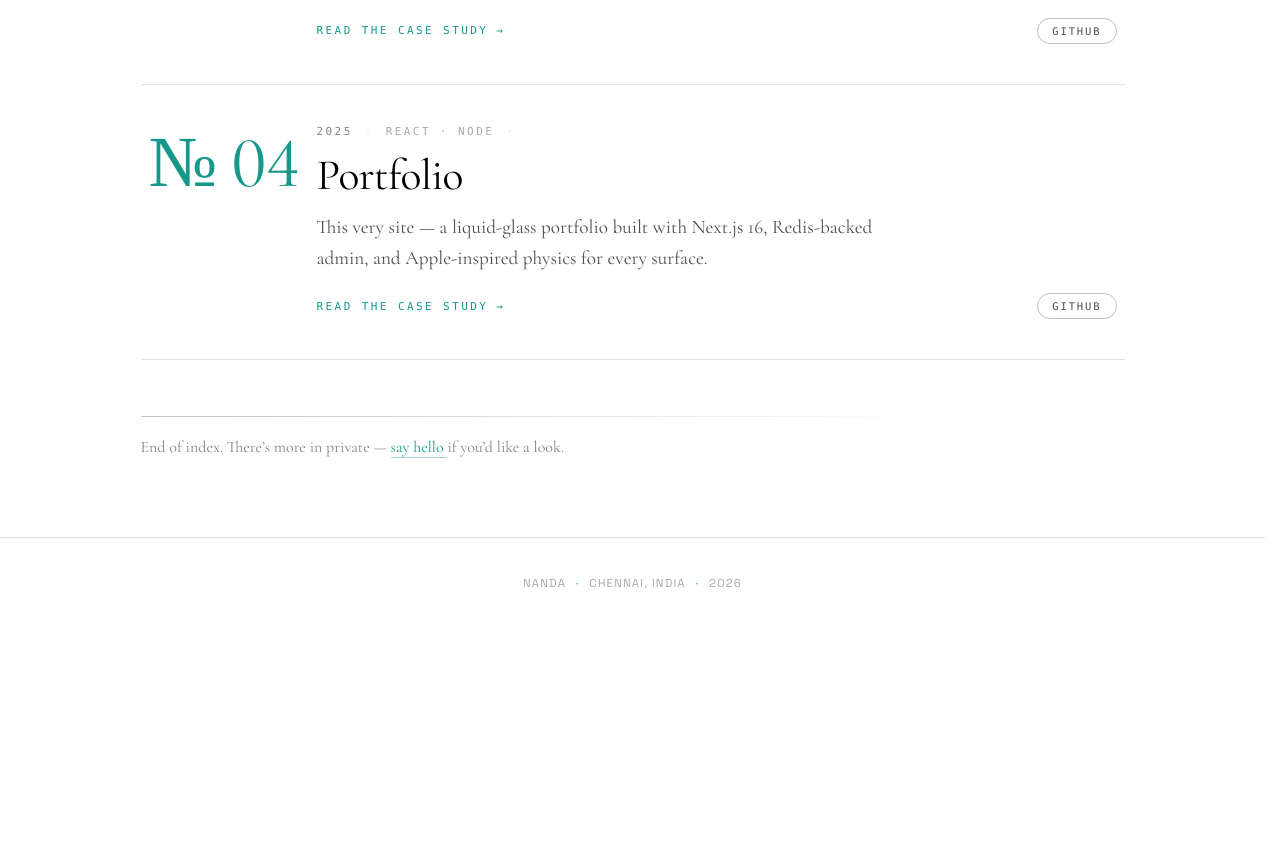
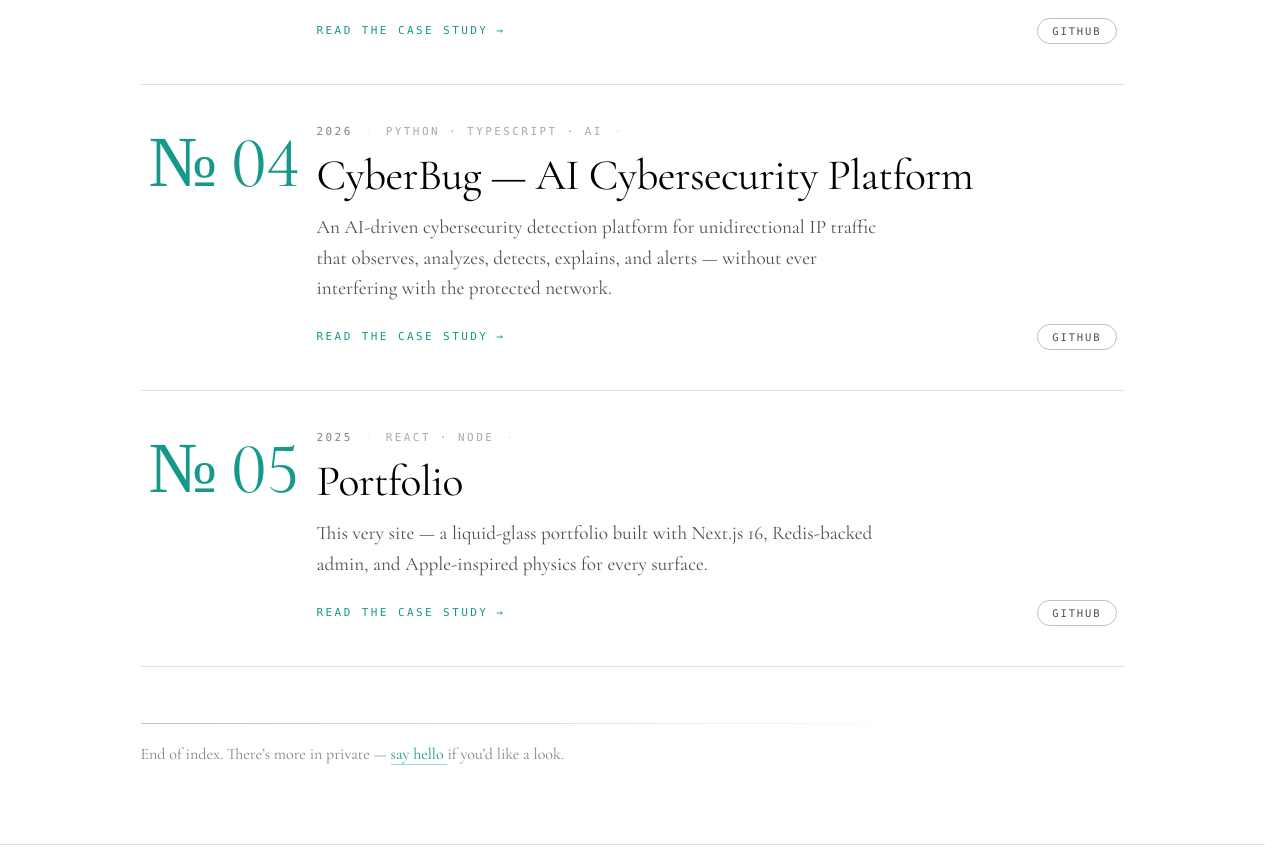
Before and after one commit to NandaKumar876/portfolio, a Next.js app: page /work in a window 1280 px wide. Shown: the part 1300-2164 px from the top of the page. Before the commit the page ends 1928 px from the top, so only its background shows below. Built offline with nearby package versions, Linux system fonts and the light colour scheme; no server answers.

Commit message:
feat: add CyberBug AI cybersecurity platform to projects

```diff
--- a/data/projects.ts
+++ b/data/projects.ts
@@ -62,9 +62,25 @@ export const PROJECTS: Project[] = [
     ],
   },
   {
+    id: 'cyberbug',
+    slug: 'cyberbug',
+    index: '04',
+    title: 'CyberBug — AI Cybersecurity Platform',
+    year: '2026',
+    description: 'An AI-driven cybersecurity detection platform for unidirectional IP traffic that observes, analyzes, detects, explains, and alerts — without ever interfering with the protected network.',
+    tags: ['Python', 'TypeScript', 'AI'],
+    repoUrl: 'https://github.com/NandaKumar876/cyberbug',
+    features: [
+      { title: 'Hybrid AI Detection', description: 'Combines rule engines, machine learning models, and anomaly detection for comprehensive threat identification.' },
+      { title: 'Threat Behaviour Fingerprint', description: 'Generates unique DNA-style fingerprints for detected threats, enabling pattern recognition across incidents.' },
+      { title: 'Explainable Evidence', description: 'Provides transparent, human-readable reasoning for every detection with risk and confidence scoring.' },
+      { title: 'SOC Dashboard', description: 'Real-time security operations center dashboard with alert correlation, attack timelines, and incident management.' },
+    ],
+  },
+  {
     id: 'nanda-portfolio',
     slug: 'nanda-portfolio',
-    index: '04',
+    index: '05',
     title: 'Portfolio',
     year: '2025',
     description: 'This very site — a liquid-glass portfolio built with Next.js 16, Redis-backed admin, and Apple-inspired physics for every surface.',
```
